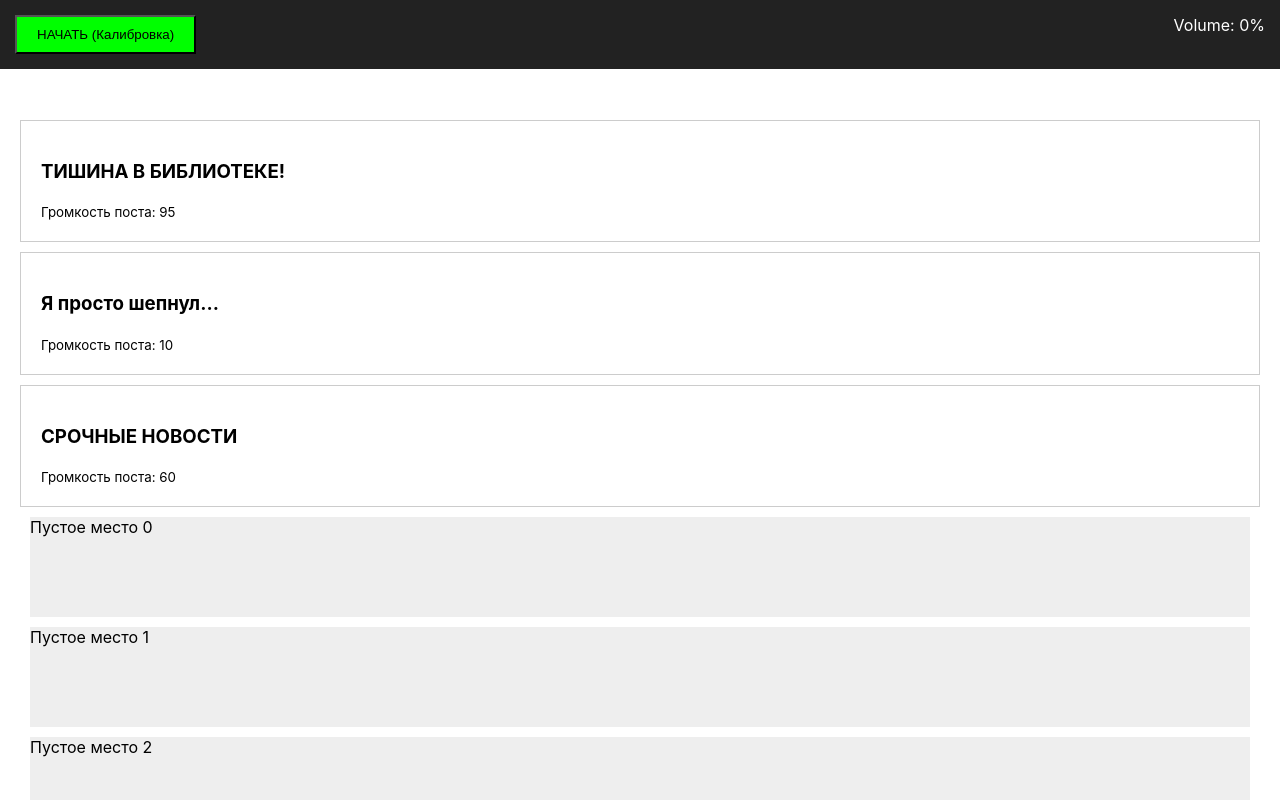
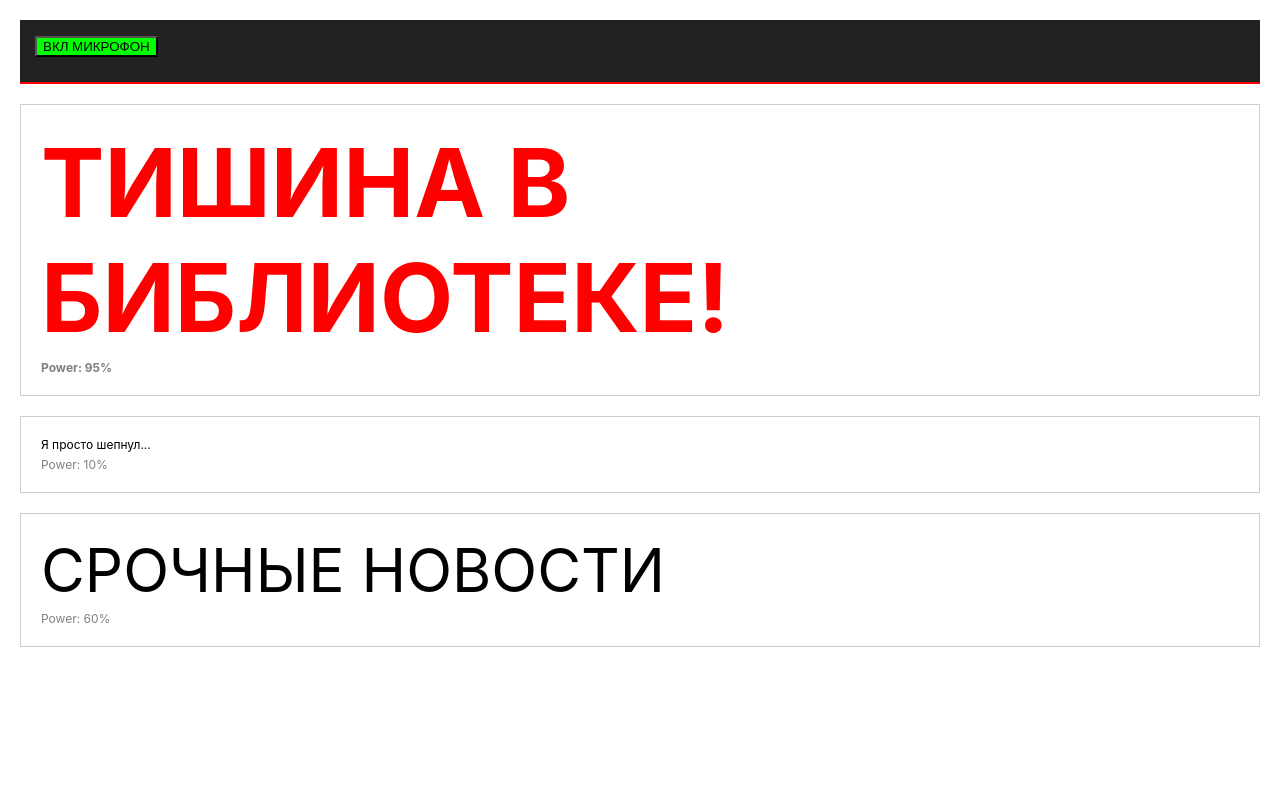
Before and after one commit to tarvarrs/refactored-octo-spork, a React (Create React App) app in the folder frontend/scream-news/: page / in a window 1280 px wide. Shown: the top 800 px of the page. Built offline with nearby package versions, Linux system fonts and the light colour scheme.

Commit message:
feat(core): add post create

```diff
--- a/frontend/scream-news/src/App.js
+++ b/frontend/scream-news/src/App.js
@@ -1,6 +1,7 @@
 import React, { useEffect, useState } from 'react';
 import { useAudioInput } from './hooks/useAudioInput';
 import { useScreamScroll } from './hooks/useScreamScroll';
+import { useScreamRecorder } from './hooks/useScreamRecorder';
 import { api } from './api/client';
 import ScreamScrollNews from './ScreamScrollNews';
 
@@ -13,49 +14,93 @@ function App() {
     stopListening,
     error
   } = useAudioInput();
-  useScreamScroll(volume, isListening && !isCalibrating, 5);
+  const { isRecording, recordingTime, startRecording, stopRecording } = useScreamRecorder(volume);
+  useScreamScroll(volume, isListening && !isCalibrating && !isRecording, 5);
   const [posts, setPosts] = useState([]);
-  useEffect(() => {
-    const loadData = async () => {
-      const data = await api.fetchPosts();
-      setPosts(data);
-    };
+  const [draftText, setDraftText] = useState("");
+
+  const loadData = async () => {
+    const data = await api.fetchPosts();
+    setPosts(data);
+  }
+
+  useEffect(() => { loadData(); }, []);
+
+  const handlePostCreation = async () => {
+    if (!draftText.trim()) return alert("Напиши хоть что-то!");
+
+    const finalVolume = stopRecording();
+
+    await api.createPost(draftText, finalVolume);
+
+    setDraftText("");
     loadData();
-  }, []);
+    alert(`Пост создан! Громкость (размер): ${finalVolume}%`);
+  };
+
   return (
-    <div className="App" style={{ padding: 20 }}>
-      <div style={{ position: 'fixed', top: 0, left: 0, right: 0, background: '#222', color: 'white', padding: 15, zIndex: 9999, display: 'flex', justifyContent: 'space-between' }}>
-
-        <div>
-          {/* Логика кнопки меняется в зависимости от статуса */}
-          {!isListening ? (
-            <button onClick={startCalibration} style={{ padding: '10px 20px', background: '#0f0' }}>
-              НАЧАТЬ (Калибровка)
-            </button>
-          ) : isCalibrating ? (
-            <span style={{ color: 'yellow', fontWeight: 'bold' }}>🤫 ТССС! ИЗМЕРЯЕМ ТИШИНУ...</span>
-          ) : (
-            <button onClick={stopListening} style={{ padding: '10px 20px', background: 'red', color: 'white' }}>
-              СТОП
-            </button>
-          )}
+    <div className="App" style={{ padding: 20, paddingBottom: 500 }}>
+      {/* ПАНЕЛЬ УПРАВЛЕНИЯ */}
+      <div style={{ position: 'sticky', top: 0, background: '#222', color: 'white', padding: 15, zIndex: 9999, borderBottom: '2px solid red' }}>
+        <div style={{display:'flex', justifyContent:'space-between', marginBottom: 10}}>
+           <div>
+             {!isListening ? (
+               <button onClick={startCalibration} style={{background: '#0f0'}}>ВКЛ МИКРОФОН</button>
+             ) : isCalibrating ? (
+               <span>🤫 КАЛИБРОВКА...</span>
+             ) : (
+               <span>🟢 МИКРОФОН АКТИВЕН (Шум: {volume}%)</span>
+             )}
+           </div>
         </div>
 
-        <div>Volume: {volume}%</div>
+        {/* ФОРМА СОЗДАНИЯ ПОСТА */}
+        {isListening && !isCalibrating && (
+          <div style={{ background: '#333', padding: 10, marginTop: 10 }}>
+            <input
+              type="text"
+              placeholder="Напиши текст и ЗАЖМИ кнопку..."
+              value={draftText}
+              onChange={(e) => setDraftText(e.target.value)}
+              style={{ width: '70%', padding: 5 }}
+            />
+
+            {/* Кнопка с логикой зажатия */}
+            <button
+              onMouseDown={startRecording}
+              onMouseUp={handlePostCreation}
+              onMouseLeave={() => isRecording && stopRecording()} // Если увел мышку
+              style={{
+                marginLeft: 10,
+                padding: '5px 15px',
+                background: isRecording ? 'red' : '#ddd',
+                color: isRecording ? 'white' : 'black',
+                fontWeight: 'bold'
+              }}
+            >
+              {isRecording ? `ОРЁМ! ${recordingTime}s` : 'УДЕРЖИВАЙ И ОРИ'}
+            </button>
+          </div>
+        )}
       </div>
 
-      {error && <div style={{ color: 'red', marginTop: 60 }}>{error}</div>}
-
-      <div style={{ marginTop: 100 }}>
+      {/* ЛЕНТА */}
+      <div style={{ marginTop: 20 }}>
         {posts.map(post => (
-           <div key={post.id} style={{ border: '1px solid #ccc', margin: '10px 0', padding: 20 }}>
-             <h3>{post.content}</h3>
-             <small>Громкость поста: {post.volumeLevel}</small>
+           <div key={post.id} style={{
+             border: '1px solid #ccc',
+             margin: '20px 0',
+             padding: 20,
+             // Здесь магия: размер шрифта зависит от громкости при создании!
+             fontSize: `${Math.max(12, post.volumeLevel)}px`,
+             fontWeight: post.volumeLevel > 80 ? 'bold' : 'normal',
+             color: post.volumeLevel > 80 ? 'red' : 'black'
+           }}>
+             {post.content}
+             <div style={{fontSize: 12, color: 'gray', marginTop: 5}}>
+                Power: {post.volumeLevel}%
+             </div>
            </div>
-        ))}
-        {/* Добавим много текста чтобы было куда скроллить */}
-        {Array.from({length: 20}).map((_, i) => (
-            <div key={i} style={{height: 100, background: '#eee', margin: 10}}>Пустое место {i}</div>
         ))}
       </div>
     </div>
--- a/frontend/scream-news/src/api/client.js
+++ b/frontend/scream-news/src/api/client.js
@@ -10,26 +10,30 @@ const getMockPosts = () => {
   ];
 };
 
+let localPosts = [
+  { id: 1, content: "ТИШИНА В БИБЛИОТЕКЕ!", volumeLevel: 95, hp: 100 },
+  { id: 2, content: "Я просто шепнул...", volumeLevel: 10, hp: 800 },
+  { id: 3, content: "СРОЧНЫЕ НОВОСТИ", volumeLevel: 60, hp: 500 },
+];
+
 export const api = {
   // Получить посты
   fetchPosts: async () => {
-    try {
-      // Пока бэк не работает, раскомментируй следующую строку:
-      return getMockPosts();
-
-    //   const response = await axios.get(`${API_URL}/posts`);
-    //   return response.data;
-    } catch (error) {
-      console.warn("Бэк недоступен, отдаю моки");
-      return getMockPosts();
-    }
+    return new Promise((resolve) => {
+        setTimeout(() => resolve([...localPosts]), 300);
+    });
   },
 
-  // Отправить пост
-  createPost: async (content, volumeLevel) => {
-    return axios.post(`${API_URL}/posts`, {
-      content,
-      initial_volume: volumeLevel
+  createPost: async (text, volumeLevel) => {
+    const newPost = {
+        id: Date.now(),
+        content: text,
+        volumeLevel: volumeLevel,
+        hp: 1000
+    };
+    localPosts = [newPost, ...localPosts];
+    return new Promise((resolve) => {
+      setTimeout(() => resolve(newPost), 300);
     });
   }
 };
--- /dev/null
+++ b/frontend/scream-news/src/hooks/useScreamRecorder.js
@@ -0,0 +1,51 @@
+import { useState, useRef, useEffect } from 'react';
+
+export const useScreamRecorder = (currentVolume) => {
+  const [isRecording, setIsRecording] = useState(false);
+  const [recordingTime, setRecordingTime] = useState(0);
+
+  // Храним все замеры громкости за сессию записи
+  const volumeHistory = useRef([]);
+  const timerRef = useRef(null);
+
+  const startRecording = () => {
+    setIsRecording(true);
+    volumeHistory.current = []; // Очищаем историю
+    setRecordingTime(0);
+
+    // Запускаем таймер просто для визуала (сколько сек орем)
+    timerRef.current = setInterval(() => {
+      setRecordingTime(prev => prev + 0.1);
+    }, 100);
+  };
+
+  const stopRecording = () => {
+    setIsRecording(false);
+    clearInterval(timerRef.current);
+
+    // Считаем результат
+    const history = volumeHistory.current;
+    if (history.length === 0) return 0;
+
+    // Считаем среднюю громкость (или максимальную, как решим)
+    const sum = history.reduce((a, b) => a + b, 0);
+    const avgVolume = Math.round(sum / history.length);
+
+    // Возвращаем результат
+    return avgVolume;
+  };
+
+  // Пока идет запись, пушим текущую громкость в массив
+  useEffect(() => {
+    if (isRecording) {
+      volumeHistory.current.push(currentVolume);
+    }
+  }, [currentVolume, isRecording]);
+
+  return {
+    isRecording,
+    recordingTime: recordingTime.toFixed(1),
+    startRecording,
+    stopRecording
+  };
+};
```
